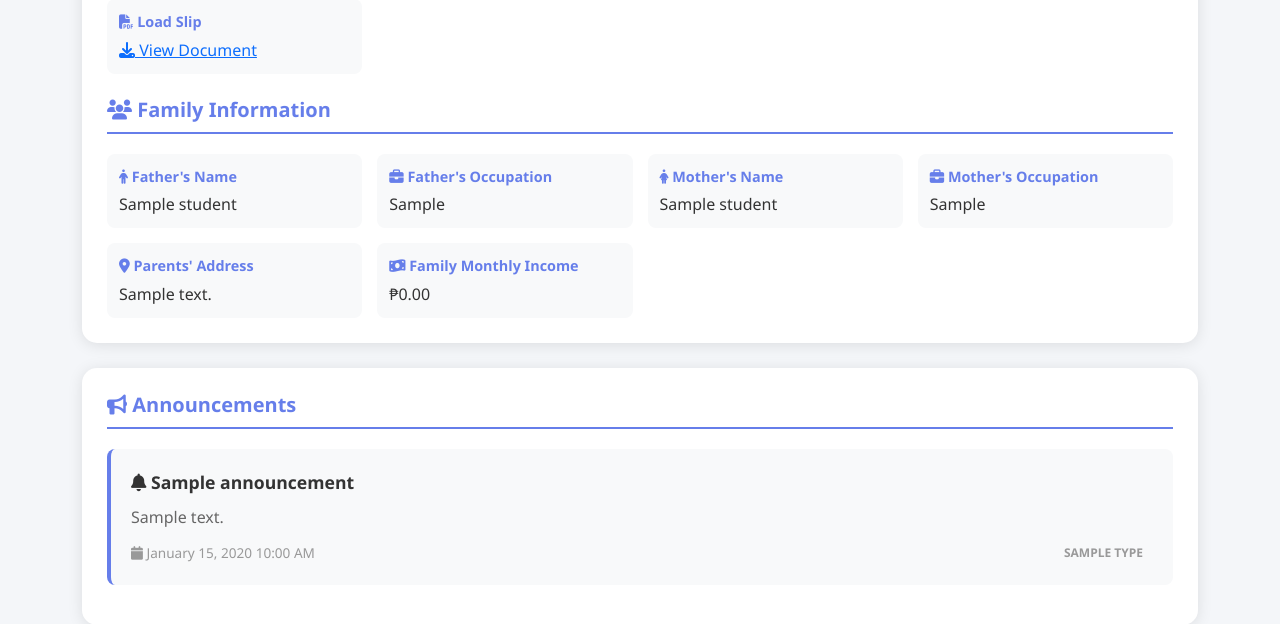
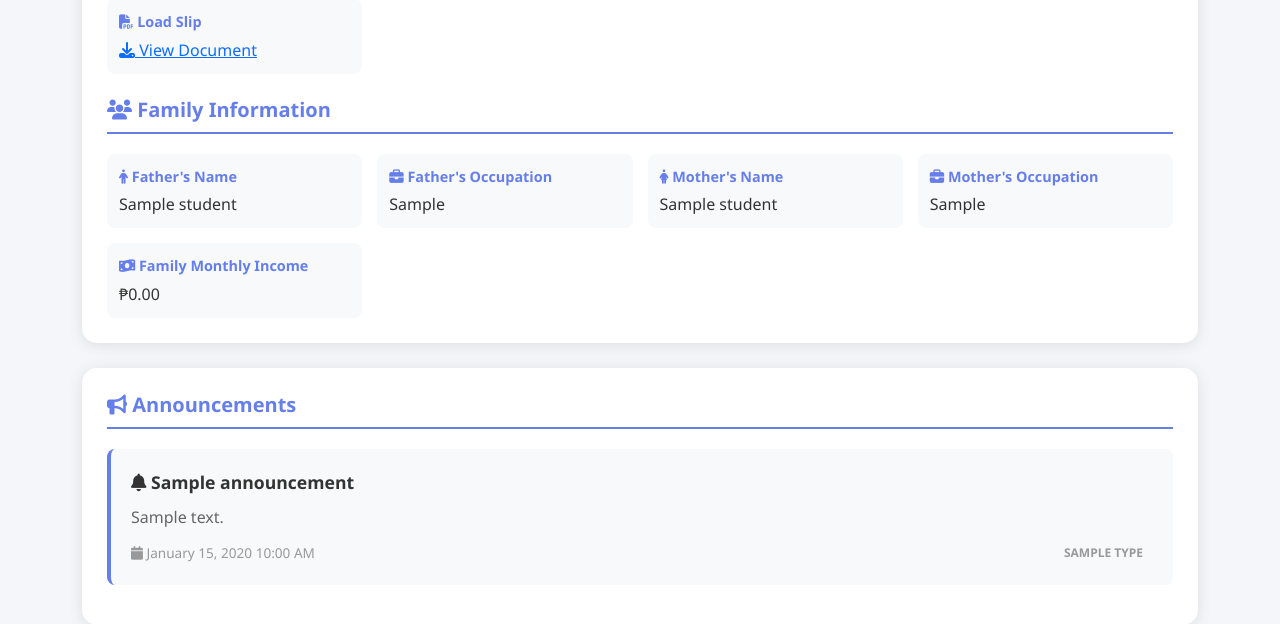
Before and after one commit to capstonepurposeonly-source/e-Scholar, a Symfony app: template templates/student/dashboard.html.twig in a window 1280 px wide. Shown: the part 650-1274 px from the top of the page. Run offline with Twig, Linux system fonts and the light colour scheme; the template is opened without the code that fills it: most values are stand-ins (such as "Sample title", 1, 10 or a date in 2020); some libraries are stand-ins or nearby versions.

Commit message:
Remove non-existent parentsAddress field from student dashboard

```diff
--- a/templates/student/dashboard.html.twig
+++ b/templates/student/dashboard.html.twig
@@ -347,12 +347,6 @@
                             <span>{{ student.motherOccupation }}</span>
                         </div>
                         {% endif %}
-                        {% if student.parentsAddress %}
-                        <div class="info-item">
-                            <label><i class="fas fa-map-marker-alt"></i> Parents' Address</label>
-                            <span>{{ student.parentsAddress }}</span>
-                        </div>
-                        {% endif %}
                         {% if student.familyMonthlyIncome %}
                         <div class="info-item">
                             <label><i class="fas fa-money-bill-wave"></i> Family Monthly Income</label>
```
